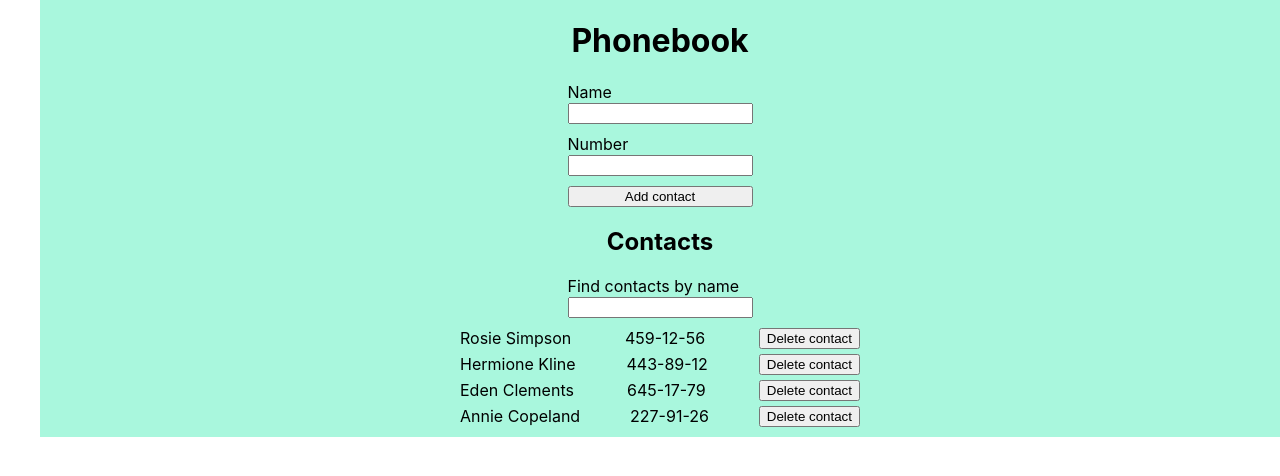
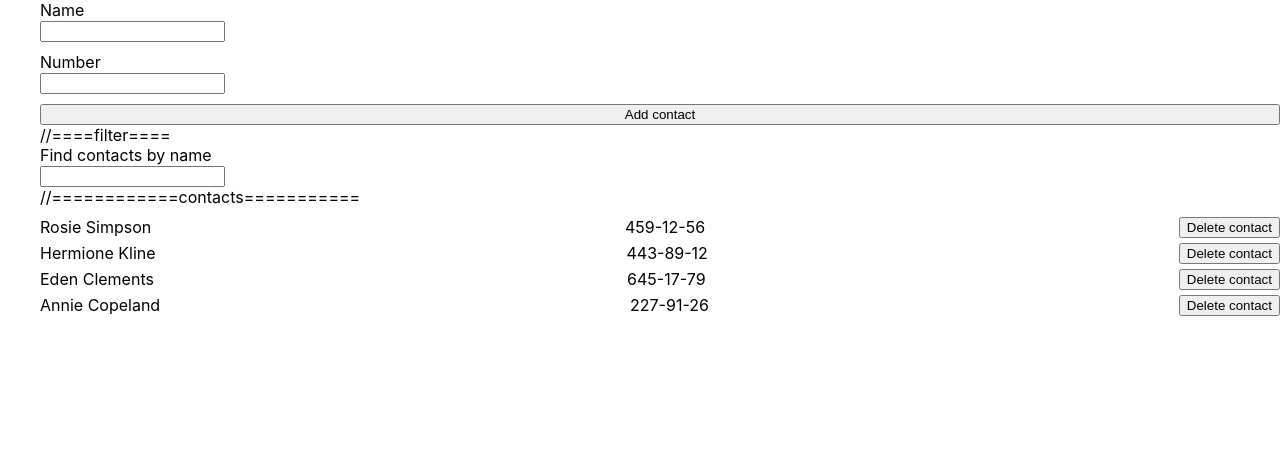
Before and after one commit to AlexeyZyukov/goit-react-hw-02-phonebook, a React (Create React App) app: page / in a window 1280 px wide. Shown: the top 476 px of the page. Built offline with nearby package versions, Linux system fonts and the light colour scheme.

Commit message:
revised initial version

```diff
--- a/package.json
+++ b/package.json
@@ -22,7 +22,7 @@
     "test": "react-scripts test",
     "eject": "react-scripts eject",
     "prepare": "husky install",
-    "predeploy": "npm run build",
+
     "deploy": "gh-pages -d build"
   },
   "eslintConfig": {
--- a/src/App.js
+++ /dev/null
@@ -1,68 +0,0 @@
-import React, { Component } from 'react';
-
-import Form from './components/Form/Form';
-import Filter from './components/Filter/Filter';
-import Contacts from './components/Contacts/Contacts';
-import styles from './components/styles.module.css';
-
-import { v4 as uuidv4 } from 'uuid';
-
-class App extends Component {
-  state = {
-    contacts: [
-      { id: 'id-1', name: 'Rosie Simpson', number: '459-12-56' },
-      { id: 'id-2', name: 'Hermione Kline', number: '443-89-12' },
-      { id: 'id-3', name: 'Eden Clements', number: '645-17-79' },
-      { id: 'id-4', name: 'Annie Copeland', number: '227-91-26' },
-    ],
-    filter: '',
-  };
-  addContact = ({ name, number }) => {
-    const { contacts } = this.state;
-    if (contacts.some(contact => contact.name.includes(name))) {
-      alert(`${name} is already in contacts!`);
-    } else {
-      this.setState(({ contacts }) => {
-        return {
-          contacts: [...contacts, { name, number, id: uuidv4() }],
-        };
-      });
-    }
-  };
-
-  deleteContact = contactId => {
-    this.setState(prevState => ({
-      contacts: prevState.contacts.filter(contact => {
-        return contact.id !== contactId;
-      }),
-    }));
-  };
-
-  changeFilter = evt => {
-    this.setState({ filter: evt.currentTarget.value });
-  };
-
-  filterContacts = () => {
-    const { contacts, filter } = this.state;
-    return contacts.filter(contacts =>
-      contacts.name.toLowerCase().includes(filter.toLowerCase()),
-    );
-  };
-
-  render() {
-    return (
-      <div className={(styles.container, styles.wrapper)}>
-        <h1 className="title">Phonebook</h1>
-        <Form onSubmit={this.addContact} />
-        <h2 className="title">Contacts</h2>
-        <Filter onChange={this.changeFilter} value={this.filter} />
-        <Contacts
-          onFilter={this.filterContacts()}
-          onDelete={this.deleteContact}
-        />
-      </div>
-    );
-  }
-}
-
-export default App;
--- a/src/components/Contacts/Contacts.js
+++ /dev/null
@@ -1,30 +0,0 @@
-import React, { Component } from 'react';
-import PropTypes from 'prop-types';
-import styles from '../styles.module.css';
-
-class Contacts extends Component {
-  render() {
-    const { onFilter, onDelete } = this.props;
-    return (
-      <ul className={styles.contactList}>
-        {onFilter.map(({ id, name, number }) => {
-          return (
-            <li className={styles.contactListItem} key={id}>
-              <p>{name}</p>
-              <p>{number}</p>
-              <button className="button" onClick={() => onDelete(id)} id={id}>
-                Delete contact
-              </button>
-            </li>
-          );
-        })}
-      </ul>
-    );
-  }
-}
-
-Contacts.propTypes = {
-  contacts: PropTypes.array.isRequired,
-  onDelete: PropTypes.func.isRequired,
-};
-export default Contacts;
--- a/src/components/Filter/Filter.js
+++ /dev/null
@@ -1,26 +0,0 @@
-import React, { Component } from 'react';
-import PropTypes from 'prop-types';
-
-class Filter extends Component {
-  render() {
-    const { filter, onChange } = this.props;
-    return (
-      <div className="container">
-        <p className="filterTitle">Find contacts by name</p>
-        <input
-          className="formInput"
-          type="text"
-          name="filter"
-          value={filter}
-          onChange={onChange}
-        />
-      </div>
-    );
-  }
-}
-
-Filter.propTypes = {
-  filter: PropTypes.string,
-  onChange: PropTypes.func.isRequired,
-};
-export default Filter;
--- a/src/index.js
+++ b/src/index.js
@@ -3,11 +3,12 @@ import ReactDOM from 'react-dom';
 
 import './index.css';
 
-import App from './App';
+// import App from './App';
+import Phonebook from './phonebook';
 
 ReactDOM.render(
   <React.StrictMode>
-    <App />
+    <Phonebook />
   </React.StrictMode>,
   document.querySelector('#root'),
 );
--- /dev/null
+++ b/src/phonebook.js
@@ -0,0 +1,144 @@
+import React, { Component, Fragment } from 'react';
+import PropTypes from 'prop-types';
+import { v4 as uuidv4 } from 'uuid';
+import styles from './components/styles.module.css';
+
+export default class Phonebook extends Component {
+  constructor() {
+    super();
+    this.state = {
+      contacts: [
+        { id: 'id-1', name: 'Rosie Simpson', number: '459-12-56' },
+        { id: 'id-2', name: 'Hermione Kline', number: '443-89-12' },
+        { id: 'id-3', name: 'Eden Clements', number: '645-17-79' },
+        { id: 'id-4', name: 'Annie Copeland', number: '227-91-26' },
+      ],
+      filter: '',
+    };
+  }
+
+  //===form===
+  handleChange = evt => {
+    const { name, value } = evt.currentTarget;
+    this.setState({ [name]: value });
+  };
+
+  handleSubmit = evt => {
+    evt.preventDefault();
+    this.addContact(this.state);
+    // this.props.onSubmit(this.state); //передано App = onSubmit={this.addContact}
+    this.reset();
+  };
+
+  reset = () => {
+    this.setState({
+      name: '',
+      number: '',
+    });
+  };
+  //===========App methods===================
+  addContact = ({ name, number }) => {
+    const { contacts } = this.state;
+    if (contacts.some(contact => contact.name.includes(name))) {
+      alert(`${name} is already in contacts list!`);
+    } else {
+      this.setState({
+        contacts: [...contacts, { name, number, id: uuidv4() }],
+      });
+      console.log({ contacts });
+    }
+  };
+  deleteContact = contactId => {
+    console.log(contactId);
+    this.setState(prevState => ({
+      contacts: prevState.contacts.filter(contact => {
+        console.log('contact =', contact);
+        // console.log(contactId)
+        // console.log('prevState = ', prevState);
+        return contact.id !== contactId;
+      }),
+    }));
+  };
+
+  changeFilter = evt => {
+    this.setState({ filter: evt.currentTarget.value });
+  };
+
+  filterContacts = () => {
+    const { contacts, filter } = this.state;
+    return contacts.filter(contacts =>
+      contacts.name.toLowerCase().includes(filter.toLowerCase()),
+    );
+  };
+
+  render() {
+    const contactId = uuidv4();
+    return (
+      <Fragment>
+        <form className={styles.form} onSubmit={this.handleSubmit}>
+          <label className="formLabel">
+            <p className={styles.inputName}>Name </p>
+            <input
+              className={styles.formInput}
+              id={contactId}
+              type="text"
+              name="name"
+              pattern="^[a-zA-Zа-яА-Я]+(([' -][a-zA-Zа-яА-Я ])?[a-zA-Zа-яА-Я]*)*$"
+              title="Имя может состоять только из букв, апострофа, тире и пробелов. Например Adrian, Jacob Mercer, Charles de Batz de Castelmore d'Artagnan и т. п."
+              value={this.state.name}
+              onChange={this.handleChange}
+              required
+            />
+          </label>
+          <label className="formLabel">
+            <p className={styles.inputName}> Number</p>
+            <input
+              className={styles.formInput}
+              id={contactId}
+              type="tel"
+              name="number"
+              pattern="\+?\d{1,4}?[-.\s]?\(?\d{1,3}?\)?[-.\s]?\d{1,4}[-.\s]?\d{1,4}[-.\s]?\d{1,9}"
+              title="Номер телефона должен состоять цифр и может содержать пробелы, тире, круглые скобки"
+              value={this.state.number}
+              onChange={this.handleChange}
+              required
+            />
+          </label>
+
+          <button type="submit" className="button">
+            Add contact
+          </button>
+        </form>
+        //====filter====
+        <div className="container">
+          <p className="filterTitle">Find contacts by name</p>
+          <input
+            className="formInput"
+            type="text"
+            name="filter"
+            value={this.filter}
+            onChange={this.changeFilter}
+          />
+        </div>
+        //============contacts===========
+        <ul className={styles.contactList}>
+          {this.filterContacts().map(({ id, name, number }) => {
+            return (
+              <li className={styles.contactListItem} key={id}>
+                <p>{name}</p>
+                <p>{number}</p>
+                <button
+                  className="button"
+                  onClick={() => this.deleteContact(id)}
+                  id={id}
+                >
+                  Delete contact
+                </button>
+              </li>
+            );
+          })}
+        </ul>
+      </Fragment>
+    );
+  }
+}
```
Also changed, not shown: src/components/Form/Form coopy.js (renamed from src/components/Form/Form.js), 1 other file (tests, documents, lock files or other folders).
